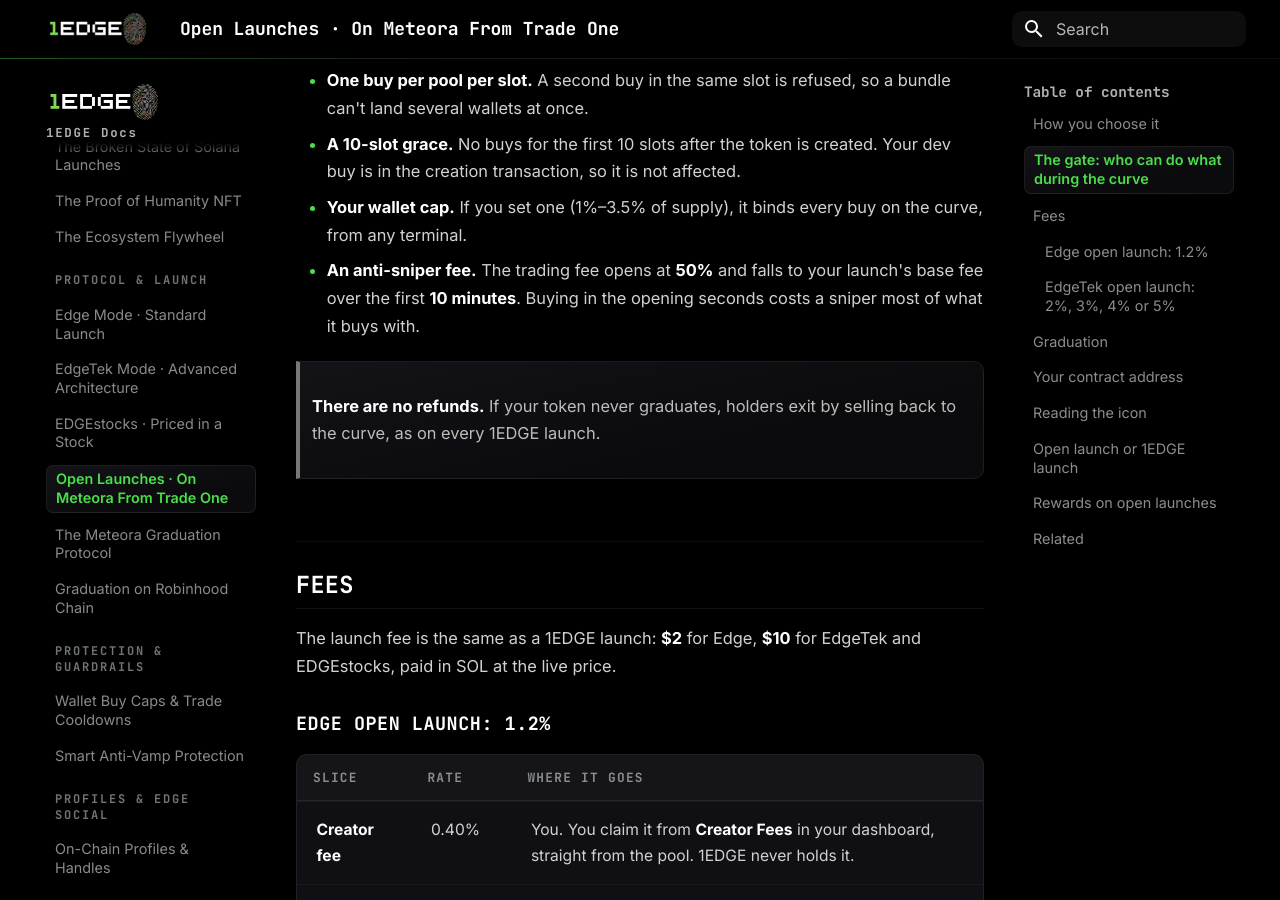
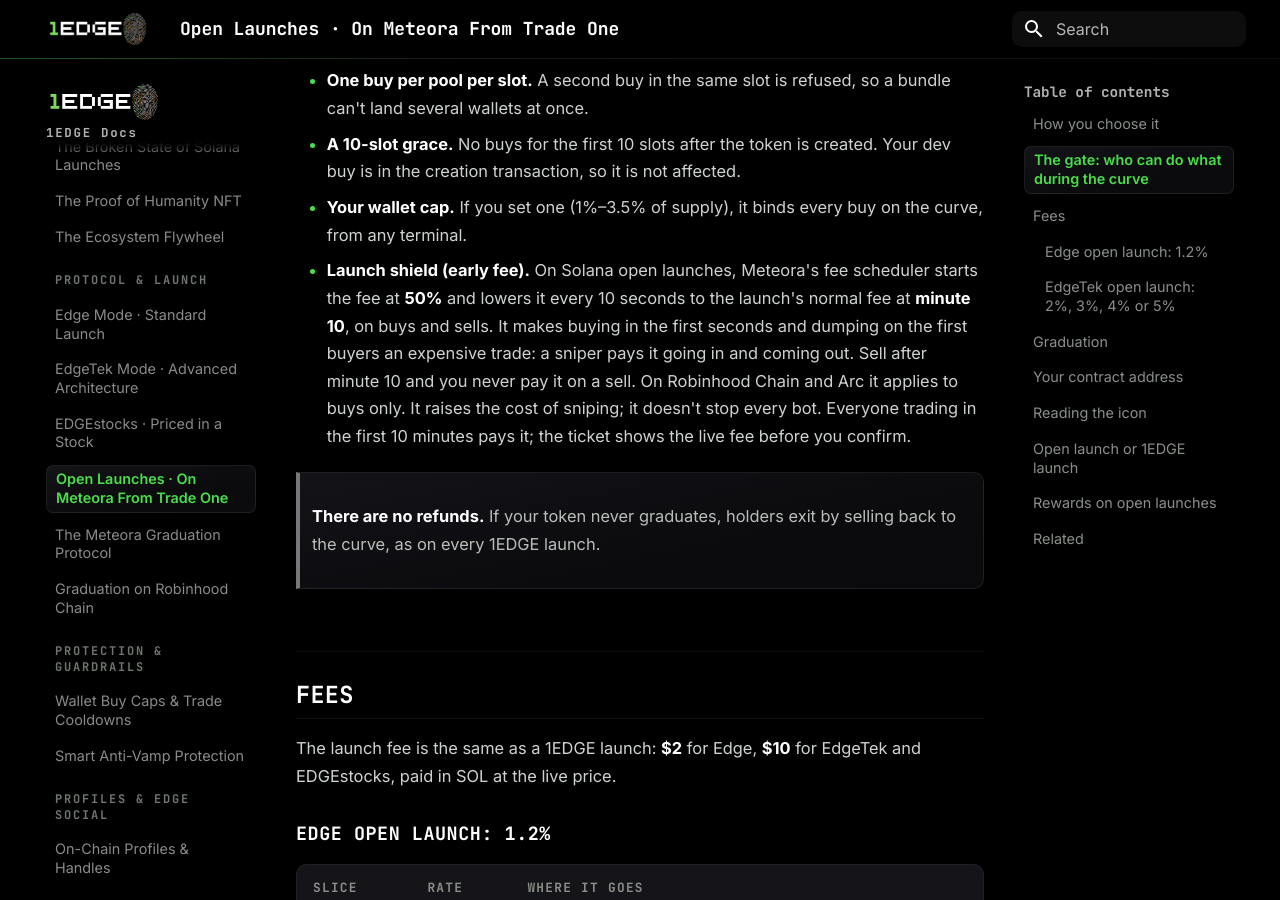
Before and after one commit to Tedz-1edge/1edge-docs, an MkDocs documentation site: the page built from docs/protocol/open-launches.md, in a window 1280 px wide and 900 px high, scrolled down 1544 px. Built offline with MkDocs 1.6.1 and Material for MkDocs 9.7.7, drawn with Linux system fonts in a browser that asks for light colours; some of the changed text lies outside the part shown.

Commit message:
open launches: the launch shield line — the early fee on Solana is on buys AND sells (founder ruling C0, 01 Oct); EVM buys only
SELLFEE (1edge-frontend open/fe-sellfee). Wording by the language agent: 'expensive', not 'losing'; never 'stops all bots'.

Co-Authored-By: Claude Opus 5.5 <noreply@anthropic.com>

```diff
--- a/docs/protocol/open-launches.md
+++ b/docs/protocol/open-launches.md
@@ -34,7 +34,7 @@ On top of the pass, every open launch carries the same anti-bot rules on the cur
 * **One buy per pool per slot.** A second buy in the same slot is refused, so a bundle can't land several wallets at once.
 * **A 10-slot grace.** No buys for the first 10 slots after the token is created. Your dev buy is in the creation transaction, so it is not affected.
 * **Your wallet cap.** If you set one (1%–3.5% of supply), it binds every buy on the curve, from any terminal.
-* **An anti-sniper fee.** The trading fee opens at **50%** and falls to your launch's base fee over the first **10 minutes**. Buying in the opening seconds costs a sniper most of what it buys with.
+* **Launch shield (early fee).** On Solana open launches, Meteora's fee scheduler starts the fee at **50%** and lowers it every 10 seconds to the launch's normal fee at **minute 10**, on buys and sells. It makes buying in the first seconds and dumping on the first buyers an expensive trade: a sniper pays it going in and coming out. Sell after minute 10 and you never pay it on a sell. On Robinhood Chain and Arc it applies to buys only. It raises the cost of sniping; it doesn't stop every bot. Everyone trading in the first 10 minutes pays it; the ticket shows the live fee before you confirm.
 
 > **There are no refunds.** If your token never graduates, holders exit by selling back to the curve, as on every 1EDGE launch.
 
@@ -94,7 +94,7 @@ A token turns **gold** for its first hour after graduating. After that it goes b
 | **Buyers hold the token** | At graduation | At once |
 | **Wallet-to-wallet transfers** | No token to send until graduation | Locked until graduation |
 | **Trade cooldown** | Optional, 0–300s | Not available |
-| **Anti-sniper fee** | No | 50%, falling to the base fee over 10 minutes |
+| **Launch shield (early fee)** | No | 50%, falling every 10 seconds to the base fee at 10 minutes, on buys and sells |
 | **Priced in** | SOL | SOL or USDC |
 | **Edge fee on the curve** | 1.15% | 1.2%, of which Meteora keeps 0.24% |
 | **Contract address ends in** | `Edge` | `EDGE` or `edge` |
```
